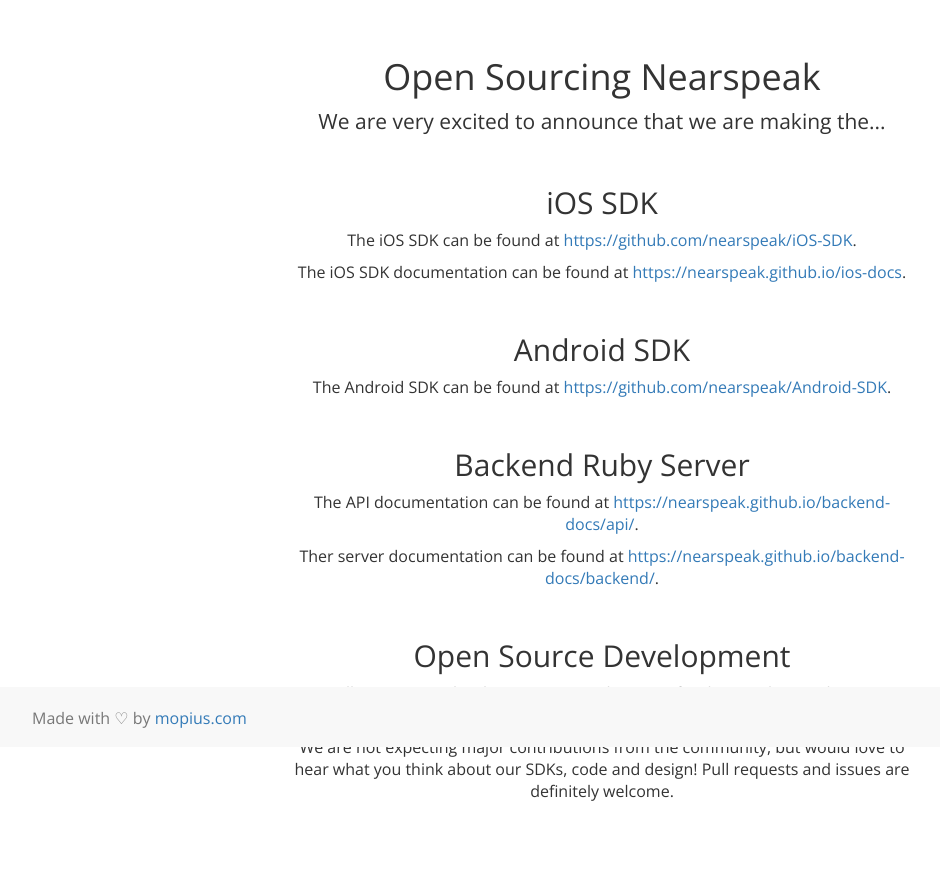
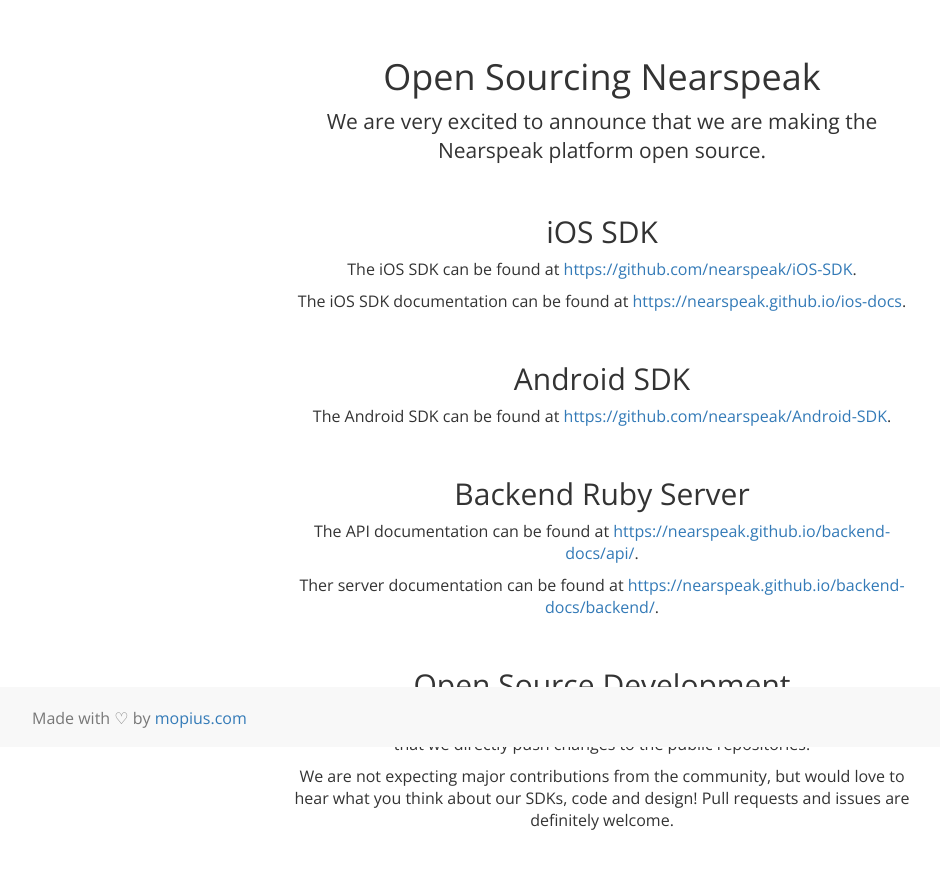
Before and after one commit to nearspeak/nearspeak.github.io, a plain HTML site: page index.html in a window 1280 px wide. Shown: the part 53-922 px from the top of the page, without its empty margins (38-978 px from the left). Drawn offline with nearby package versions, Linux system fonts and the light colour scheme.

Commit message:
updated readme

```diff
--- a/index.html
+++ b/index.html
@@ -60,7 +60,7 @@
     <div class="intro-page">
       <header>
         <h1>Open Sourcing Nearspeak</h1>
-        <p class="lead">We are very excited to announce that we are making the...</p>
+        <p class="lead">We are very excited to announce that we are making the Nearspeak platform open source.</p>
       </header>
 
       <div id="ios-sdk">
```
